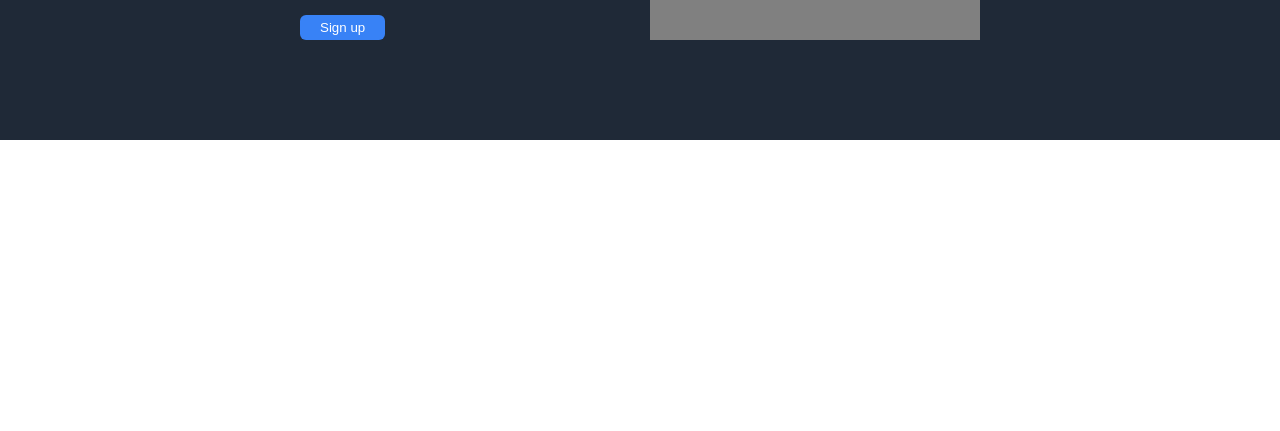
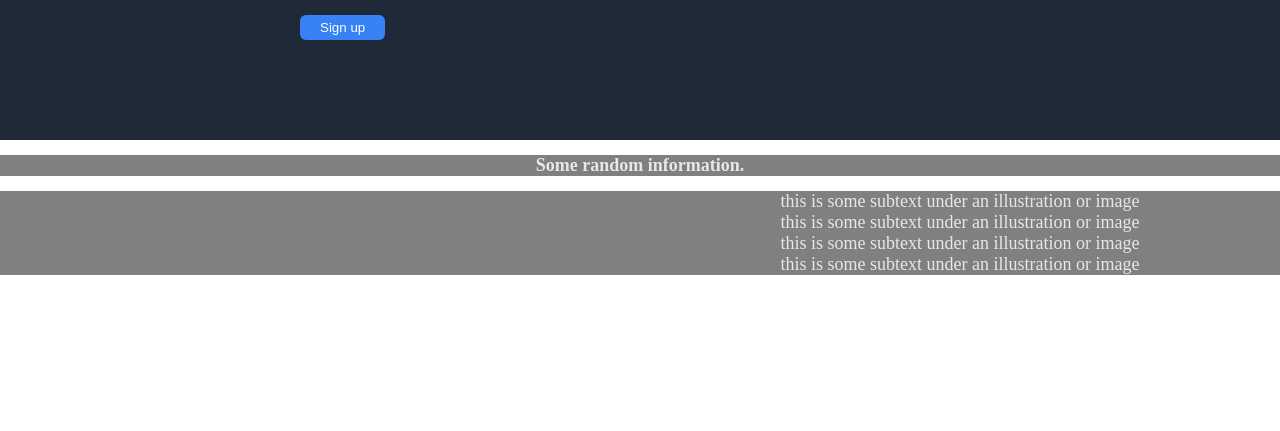
Before and after one commit to ckauj/odin-landing-page, a plain HTML site: page index.html in a window 1280 px wide. Shown: the part 369-800 px from the top of the page. Drawn offline with Linux system fonts and the light colour scheme.

Commit message:
Update classes/ids of first section, Add info for second section

```diff
--- a/index.html
+++ b/index.html
@@ -9,7 +9,7 @@
 <body>
     <div id="first-section">
         <div id="header">
-            <p class="logo">Header logo</p>
+            <p class="first logo">Header logo</p>
             <ul>
                 <li>header link one</li>
                 <li>header link two</li>
@@ -17,13 +17,43 @@
             </ul>
         </div>
         <div id="top-content">
-            <div class="first">
+            <div class="first header">
                 <h1>This website is awesome</h1>
                 <p>This website has some smaller subtext that goes under the main title. It's a smaller font and the color is lower contrast.</p>
                 <button>Sign up</button>
             </div>
-            <div class="second">
+            <div class="first image">
                 <div>this is a placeholder for an image</div>
+            </div>
+        </div>
+    </div>
+
+    <div id="second-section">
+        <h2 class="second">Some random information.</h2>
+        <div id="middle-image-section">
+            <div class="second image-section">
+                <div class="second image"></div>
+                <div class="second subtext">
+                    this is some subtext under an illustration or image
+                </div>
+            </div>
+            <div class="second image-section">
+                <div class="second image"></div>
+                <div class="second subtext">
+                    this is some subtext under an illustration or image
+                </div>
+             </div>
+            <div class="second image-section">
+                <div class="second image"></div>
+                <div class="second subtext">
+                    this is some subtext under an illustration or image
+                </div>
+            </div>
+            <div class="second image-section">
+                <div class="second image"></div>
+                <div class="second subtext">
+                    this is some subtext under an illustration or image
+                </div>
             </div>
         </div>
     </div>
```
